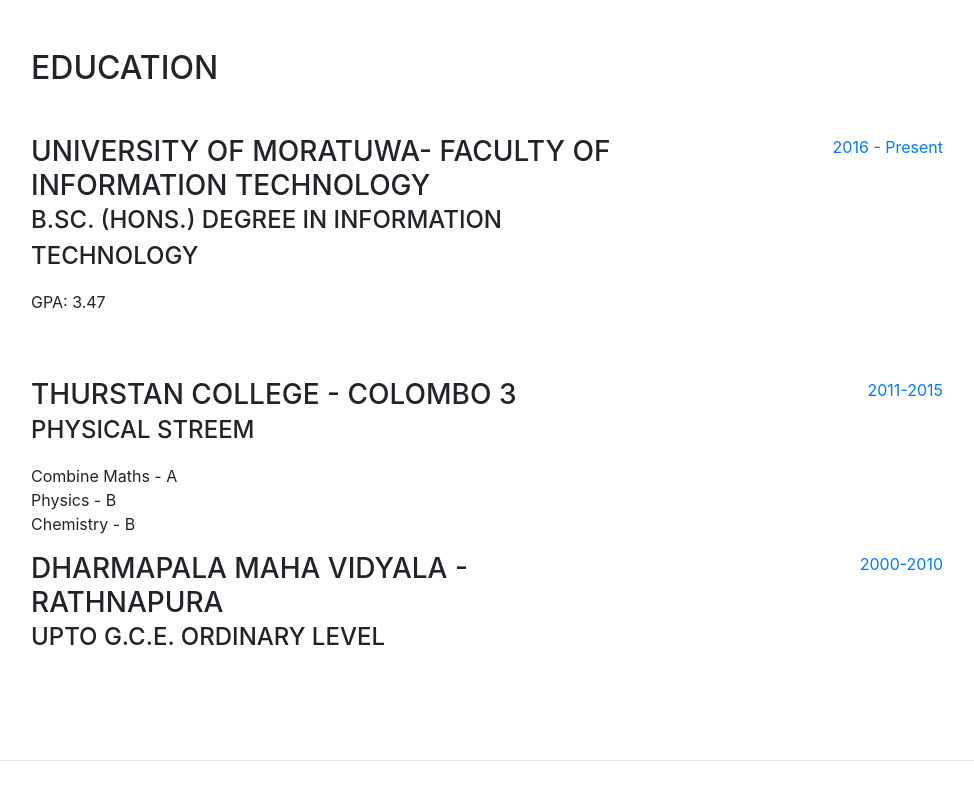
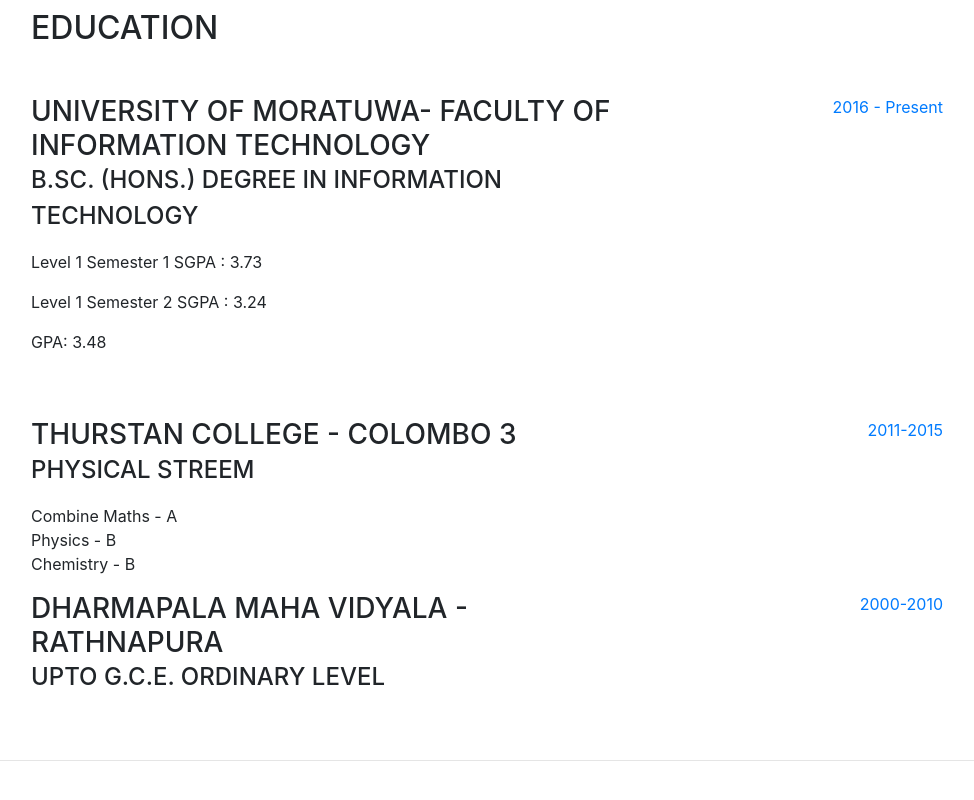
Before and after one commit to ChanakaUOMIT/chanaka.info, a website with bundled scripts: page index.html in a window 1280 px wide. Shown: the part 842-1642 px from the top of the page, without its empty margins (289-1263 px from the left). Built offline with nearby package versions, Linux system fonts and the light colour scheme; a web font is replaced by a local one.

Commit message:
gpa updated

```diff
--- a/index.html
+++ b/index.html
@@ -159,7 +159,10 @@
               <h3 class="mb-0">University of Moratuwa- Faculty of Information Technology</h3>
               <div class="subheading mb-3">B.Sc. (Hons.) Degree in Information Technology</div>
               <!-- <div>Computer Science - Web Development Track</div> -->
-              <p>GPA: 3.47</p>
+              <p>Level 1 Semester 1 SGPA : 3.73 </p>
+              <p>Level 1 Semester 2 SGPA : 3.24</p>
+
+              <p>GPA: 3.48</p>
             </div>
             <div class="resume-date text-md-right">
               <span class="text-primary">2016 - Present</span>
```
